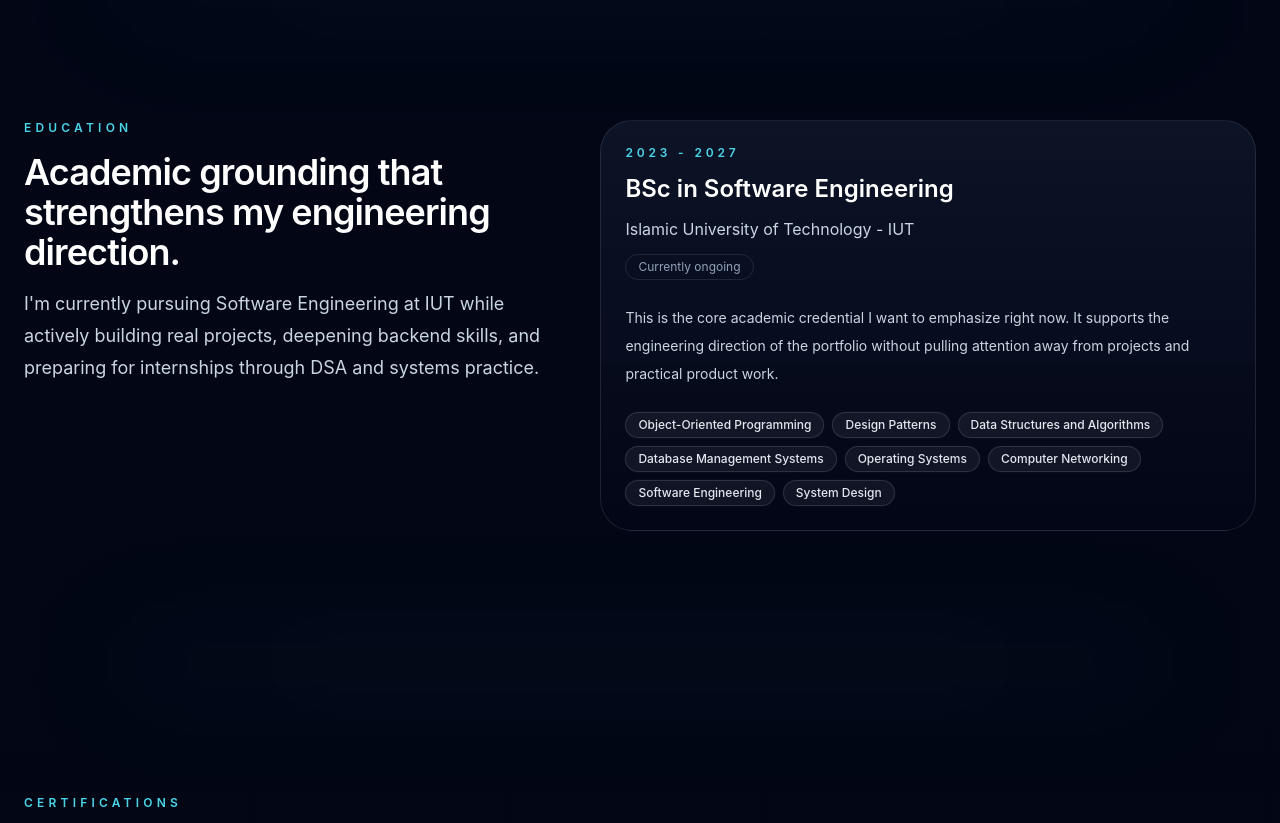
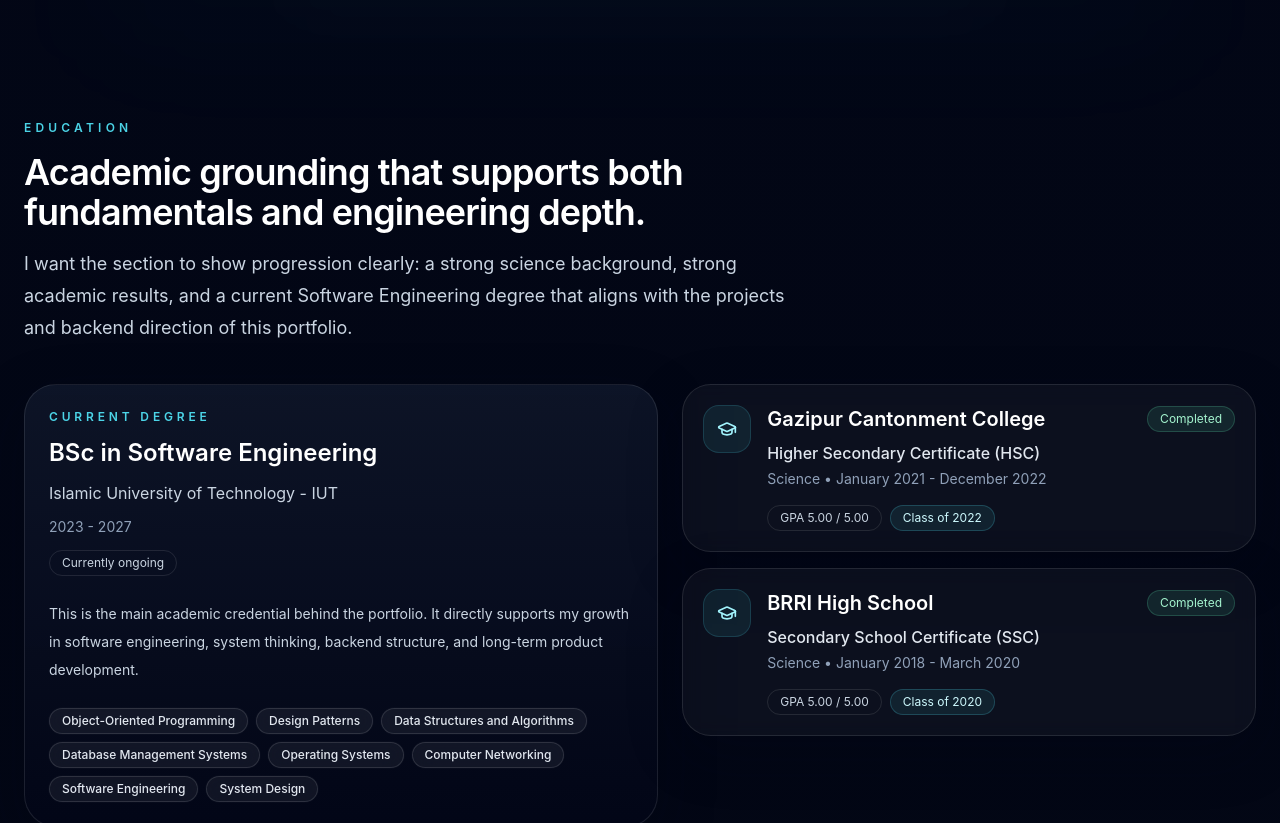
Before and after one commit to SamiunAuntor/Samiun-Alim-Auntor-Portfolio-Site, a Next.js app in the folder frontend/: page / in a window 1280 px wide. Shown: the part 5520-6343 px from the top of the page. Built offline with nearby package versions, Linux system fonts and the light colour scheme.

Commit message:
update: update education section

```diff
--- a/frontend/src/components/sections/Education.tsx
+++ b/frontend/src/components/sections/Education.tsx
@@ -1,38 +1,41 @@
+import { GraduationCap } from "lucide-react";
 import { PageContainer } from "@/components/shared/PageContainer";
 import { Reveal } from "@/components/shared/Reveal";
 import { SectionHeading } from "@/components/shared/SectionHeading";
 import { TechBadge } from "@/components/shared/TechBadge";
-import { education } from "@/data/site";
+import { academicHistory, education } from "@/data/site";
 
 export function Education() {
   return (
     <section id="education" className="py-20 lg:py-28">
-      <PageContainer className="grid gap-10 lg:grid-cols-[0.9fr_1.1fr]">
+      <PageContainer className="flex flex-col gap-10">
         <Reveal>
           <SectionHeading
             eyebrow="Education"
-            title="Academic grounding that strengthens my engineering direction."
-            description="I&apos;m currently pursuing Software Engineering at IUT while actively building real projects, deepening backend skills, and preparing for internships through DSA and systems practice."
+            title="Academic grounding that supports both fundamentals and engineering depth."
+            description="I want the section to show progression clearly: a strong science background, strong academic results, and a current Software Engineering degree that aligns with the projects and backend direction of this portfolio."
           />
         </Reveal>
 
-        <Reveal delay={0.08}>
-          <article className="rounded-[2rem] border border-white/10 bg-[linear-gradient(180deg,rgba(15,23,42,0.86),rgba(2,6,23,0.94))] p-6">
+        <div className="grid gap-6 xl:grid-cols-[1.05fr_0.95fr]">
+          <Reveal delay={0.05}>
+            <article className="rounded-[2rem] border border-white/10 bg-[linear-gradient(180deg,rgba(15,23,42,0.86),rgba(2,6,23,0.94))] p-6 shadow-[0_18px_56px_rgba(2,6,23,0.26)]">
               <div className="space-y-3">
                 <p className="text-xs font-semibold uppercase tracking-[0.32em] text-cyan-300/90">
-                {education.range}
+                  Current Degree
                 </p>
                 <h3 className="text-2xl font-semibold text-white">{education.degree}</h3>
                 <p className="text-base text-slate-300">{education.institution}</p>
-              <p className="inline-flex rounded-full border border-white/10 px-3 py-1 text-xs text-slate-400">
+                <p className="text-sm text-slate-400">{education.range}</p>
+                <p className="inline-flex rounded-full border border-white/10 px-3 py-1 text-xs text-slate-300">
                   {education.status}
                 </p>
               </div>
 
               <p className="mt-6 text-sm leading-7 text-slate-300">
-              This is the core academic credential I want to emphasize right now. It supports the
-              engineering direction of the portfolio without pulling attention away from projects
-              and practical product work.
+                This is the main academic credential behind the portfolio. It directly supports my
+                growth in software engineering, system thinking, backend structure, and long-term
+                product development.
               </p>
 
               <div className="mt-6 flex flex-wrap gap-2">
@@ -42,6 +45,44 @@ export function Education() {
               </div>
             </article>
           </Reveal>
+
+          <div className="space-y-4">
+            {academicHistory.map((item, index) => (
+              <Reveal key={item.degree} delay={0.08 + index * 0.05}>
+                <article className="rounded-[1.8rem] border border-white/10 bg-white/[0.04] p-5 shadow-[0_18px_56px_rgba(2,6,23,0.22)] backdrop-blur">
+                  <div className="flex items-start gap-4">
+                    <span className="inline-flex h-12 w-12 shrink-0 items-center justify-center rounded-2xl border border-cyan-300/15 bg-cyan-300/[0.08] text-cyan-200">
+                      <GraduationCap className="h-5 w-5" />
+                    </span>
+
+                    <div className="min-w-0 flex-1">
+                      <div className="flex flex-wrap items-center justify-between gap-3">
+                        <h3 className="text-xl font-semibold text-white">{item.institution}</h3>
+                        <span className="inline-flex rounded-full border border-emerald-300/20 bg-emerald-300/10 px-3 py-1 text-xs text-emerald-200">
+                          {item.status}
+                        </span>
+                      </div>
+
+                      <p className="mt-2 text-base font-medium text-slate-200">{item.degree}</p>
+                      <p className="mt-1 text-sm text-slate-400">
+                        {item.group} • {item.range}
+                      </p>
+
+                      <div className="mt-4 flex flex-wrap gap-2">
+                        <span className="inline-flex rounded-full border border-white/10 px-3 py-1 text-xs text-slate-300">
+                          {item.result}
+                        </span>
+                        <span className="inline-flex rounded-full border border-cyan-300/20 bg-cyan-300/[0.08] px-3 py-1 text-xs text-cyan-100">
+                          Class of {item.classYear}
+                        </span>
+                      </div>
+                    </div>
+                  </div>
+                </article>
+              </Reveal>
+            ))}
+          </div>
+        </div>
       </PageContainer>
     </section>
   );
--- a/frontend/src/data/site.ts
+++ b/frontend/src/data/site.ts
@@ -1,6 +1,8 @@
 import {
+  academicRecordSchema,
   educationSchema,
   heroStatSchema,
+  type AcademicRecord,
   type Education,
   type HeroStat
 } from "./types";
@@ -8,7 +10,8 @@ import {
 export const profile = {
   name: "Samiun Alim Auntor",
   role: "Full Stack Developer | MERN Stack | Next.js | Backend Engineering | System Design",
-  headline: "Building scalable full-stack platforms with clean architecture, real-world workflows, and production-ready engineering.",
+  headline:
+    "Building scalable full-stack platforms with clean architecture, real-world workflows, and production-ready engineering.",
   intro:
     "Software Engineering student at IUT, focused on MERN, Next.js, backend engineering, system design, and SaaS-style applications that feel polished in production.",
   heroDescription:
@@ -38,7 +41,7 @@ const rawHeroStats = [
   }
 ] satisfies HeroStat[];
 
-const rawEducation = {
+const rawPrimaryEducation = {
   degree: "BSc in Software Engineering",
   institution: "Islamic University of Technology - IUT",
   range: "2023 - 2027",
@@ -55,5 +58,27 @@ const rawEducation = {
   ]
 } satisfies Education;
 
+const rawAcademicHistory = [
+  {
+    degree: "Higher Secondary Certificate (HSC)",
+    institution: "Gazipur Cantonment College",
+    range: "January 2021 - December 2022",
+    status: "Completed",
+    result: "GPA 5.00 / 5.00",
+    group: "Science",
+    classYear: "2022"
+  },
+  {
+    degree: "Secondary School Certificate (SSC)",
+    institution: "BRRI High School",
+    range: "January 2018 - March 2020",
+    status: "Completed",
+    result: "GPA 5.00 / 5.00",
+    group: "Science",
+    classYear: "2020"
+  }
+] satisfies AcademicRecord[];
+
 export const heroStats = heroStatSchema.array().parse(rawHeroStats);
-export const education = educationSchema.parse(rawEducation);
+export const education = educationSchema.parse(rawPrimaryEducation);
+export const academicHistory = academicRecordSchema.array().parse(rawAcademicHistory);
--- a/frontend/src/data/types.ts
+++ b/frontend/src/data/types.ts
@@ -98,6 +98,16 @@ export const educationSchema = z.object({
   areas: z.array(z.string()).min(1)
 });
 
+export const academicRecordSchema = z.object({
+  degree: z.string(),
+  institution: z.string(),
+  range: z.string(),
+  status: z.string(),
+  result: z.string(),
+  group: z.string(),
+  classYear: z.string()
+});
+
 export type SocialLink = z.infer<typeof socialLinkSchema>;
 export type HeroStat = z.infer<typeof heroStatSchema>;
 export type SkillCategory = z.infer<typeof skillCategorySchema>;
@@ -108,3 +118,4 @@ export type ProjectDetail = z.infer<typeof projectDetailSchema>;
 export type Project = z.infer<typeof projectSchema>;
 export type Certification = z.infer<typeof certificationSchema>;
 export type Education = z.infer<typeof educationSchema>;
+export type AcademicRecord = z.infer<typeof academicRecordSchema>;
```
Lines whose indentation alone changed are shown as unchanged.
